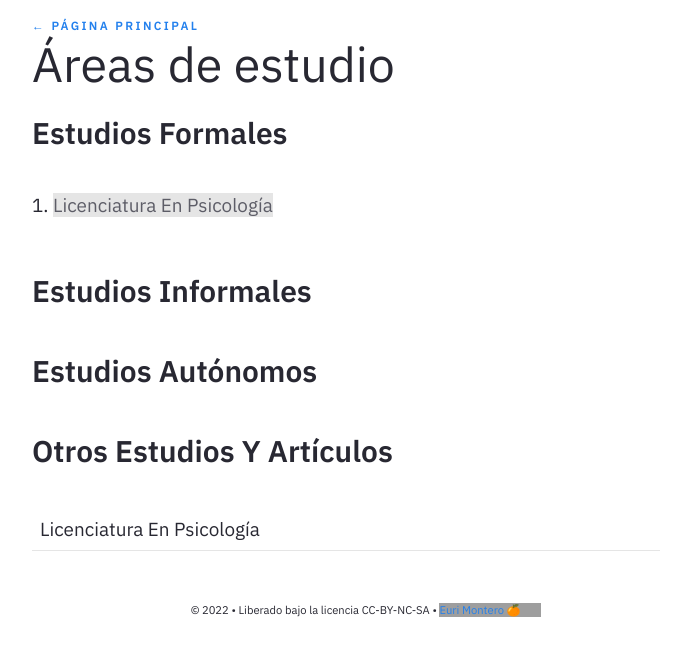
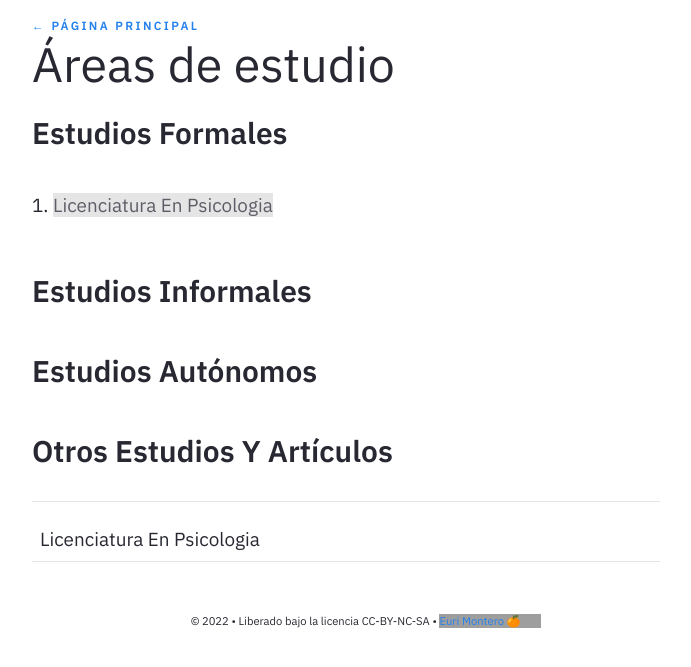
Before and after one commit to EuriNaiz/Lorategi, a Jekyll site: the page built from pages/areas-de-estudio.md, in a window 1280 px wide, cut to the strip 104-771 px from the top of the page. Shown: the whole strip, without its empty margins (274-965 px from the left). Built offline with Jekyll 4.4.1, drawn with Linux system fonts in a browser that asks for light colours; grey boxes are pictures that could not be loaded.

Commit message:
ajustes menores

```diff
--- a/_posts/2022-04-12-lic-psicologia.md
+++ b/_posts/2022-04-12-lic-psicologia.md
@@ -1,3 +1,3 @@
 ---
-title: Licenciatura En Psicología
+title: Licenciatura En Psicologia
 ---
--- a/pages/areas-de-estudio.md
+++ b/pages/areas-de-estudio.md
@@ -5,7 +5,7 @@ title: Áreas de estudio
 ---
 ## Estudios Formales
 
-1. [[Licenciatura En Psicología]]
+1. [[Licenciatura En Psicologia]]
 
 
 ## Estudios Informales
@@ -17,3 +17,7 @@ title: Áreas de estudio
 
 
 ## Otros Estudios Y Artículos
+
+
+
+---
```
